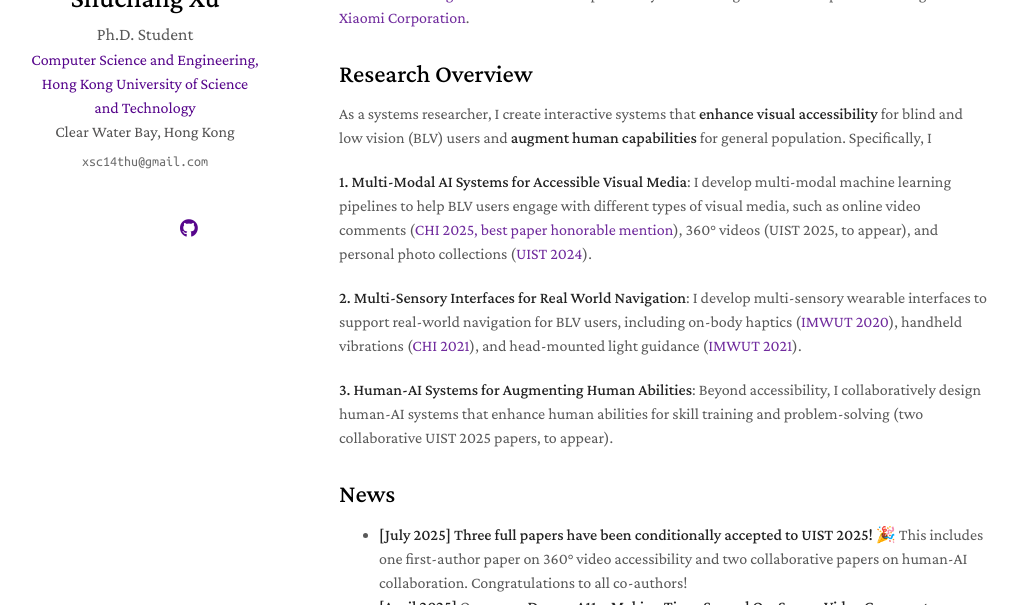
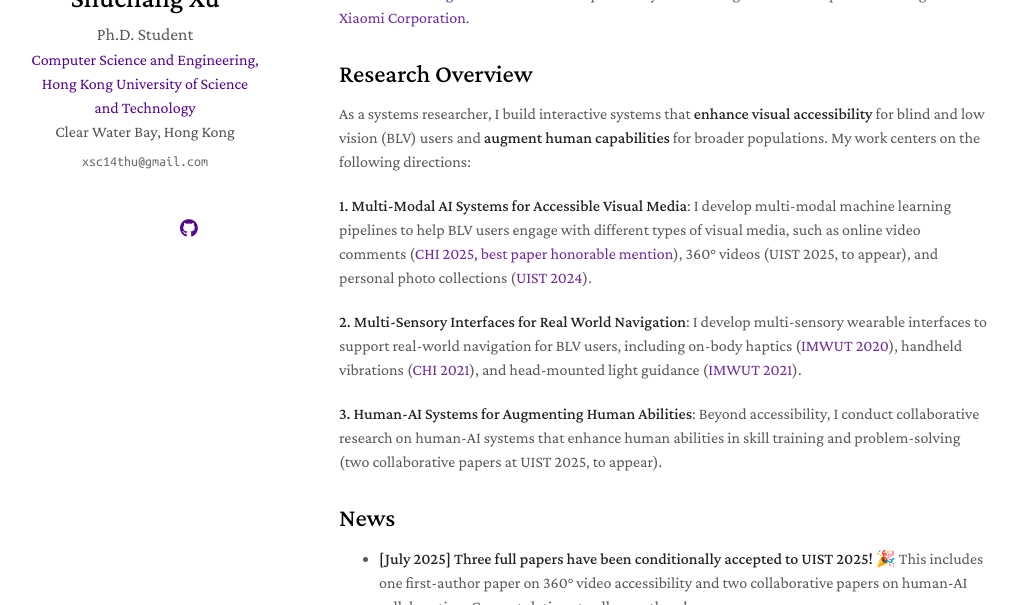
Before and after one commit to ShuchangXu/ShuchangXu.github.io, a Jekyll site: the page built from index.md, in a window 1280 px wide and 900 px high, cut to the strip 295-900 px from the top of the window. Shown: the whole strip, without its empty margins (131-1149 px from the left). Built offline with Jekyll 4.4.1, drawn with Linux system fonts in a browser that asks for light colours; nearby versions of some CDN libraries; a style sheet for code colours, icons or effects is not loaded; our own code applies the rules of GitHub Pages for plain Markdown files.

Commit message:
updated about me

```diff
--- a/index.md
+++ b/index.md
@@ -8,7 +8,7 @@ Hi! I'm a PhD student in <a href="https://cse.hkust.edu.hk/" target="_blank">Com
 Before my PhD, I earned both my bachelor's and master's degrees from <a href="https://www.tsinghua.edu.cn/en/" target = "_blank">Tsinghua University</a>, including an M.S. in <a href="https://www.cs.tsinghua.edu.cn/csen/" target="_blank">Computer Science</a> (advised by Prof. <a href= "https://pi.cs.tsinghua.edu.cn" target = "_blank">Yuanchun Shi</a>), a B.E. in <a href="https://www.eea.tsinghua.edu.cn/en/" target="_blank">Electrical Engineering</a>, and a second B.A. in <a href="https://www.enad.tsinghua.edu.cn/" target="_blank">Digital Meida Art</a>. I also spent two years working as a software product manager at <a href="https://www.mi.com/global/about/" target="_blank">Xiaomi Corporation</a>.
 
 ## Research Overview
-As a systems researcher, I create interactive systems that **enhance visual accessibility** for blind and low vision (BLV) users and **augment human capabilities** for general population. Specifically, I
+As a systems researcher, I build interactive systems that **enhance visual accessibility** for blind and low vision (BLV) users and **augment human capabilities** for broader populations. My work centers on the following directions:
 
 **1. Multi-Modal AI Systems for Accessible Visual Media**:
 I develop multi-modal machine learning pipelines to help BLV users engage with different types of visual media, such as online video comments (<a href="https://dl.acm.org/doi/10.1145/3706598.3713496" target="_blank">CHI 2025, best paper honorable mention</a>), 360° videos (UIST 2025, to appear), and personal photo collections (<a href="https://dl.acm.org/doi/10.1145/3654777.3676336" target="_blank">UIST 2024</a>).
@@ -17,7 +17,7 @@ I develop multi-modal machine learning pipelines to help BLV users engage with d
 I develop multi-sensory wearable interfaces to support real-world navigation for BLV users, including on-body haptics (<a href="https://dl.acm.org/doi/abs/10.1145/3411814" target="_blank">IMWUT 2020</a>), handheld vibrations (<a href="https://dl.acm.org/doi/10.1145/3411764.3445644" target="_blank">CHI 2021</a>), and head-mounted light guidance (<a href="https://dl.acm.org/doi/10.1145/3463524" target="_blank">IMWUT 2021</a>).
 
 **3. Human-AI Systems for Augmenting Human Abilities**:
-Beyond accessibility, I collaboratively design human-AI systems that enhance human abilities for skill training and problem-solving (two collaborative UIST 2025 papers, to appear).
+Beyond accessibility, I conduct collaborative research on human-AI systems that enhance human abilities in skill training and problem-solving (two collaborative papers at UIST 2025, to appear).
 
 ## News
 - **[July 2025]** <strong>Three full papers have been conditionally accepted to UIST 2025!</strong> 🎉 This includes one first-author paper on 360° video accessibility and two collaborative papers on human-AI collaboration. Congratulations to all co-authors!
```
Also changed, not shown: assets/img/7_MemoryReviver.png, assets/img/8_DanmuA11y.png, 1 other file.
